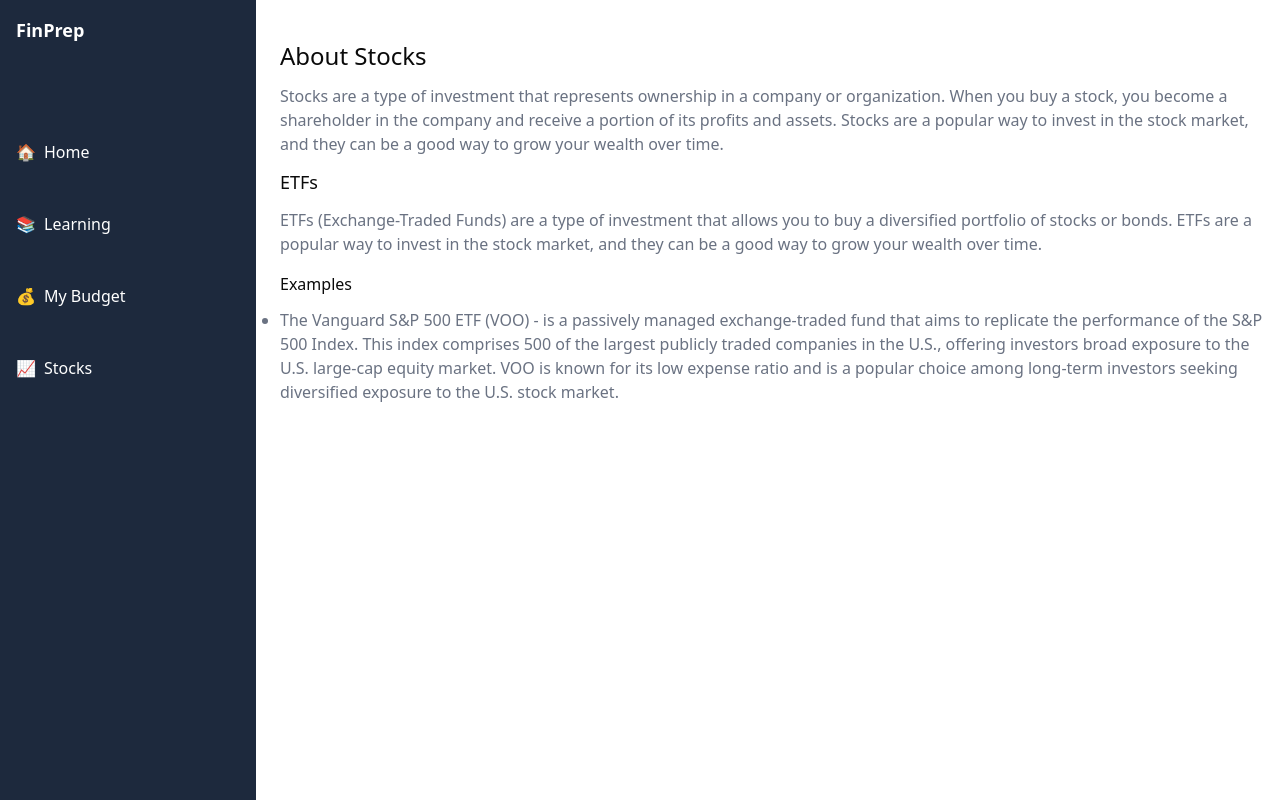
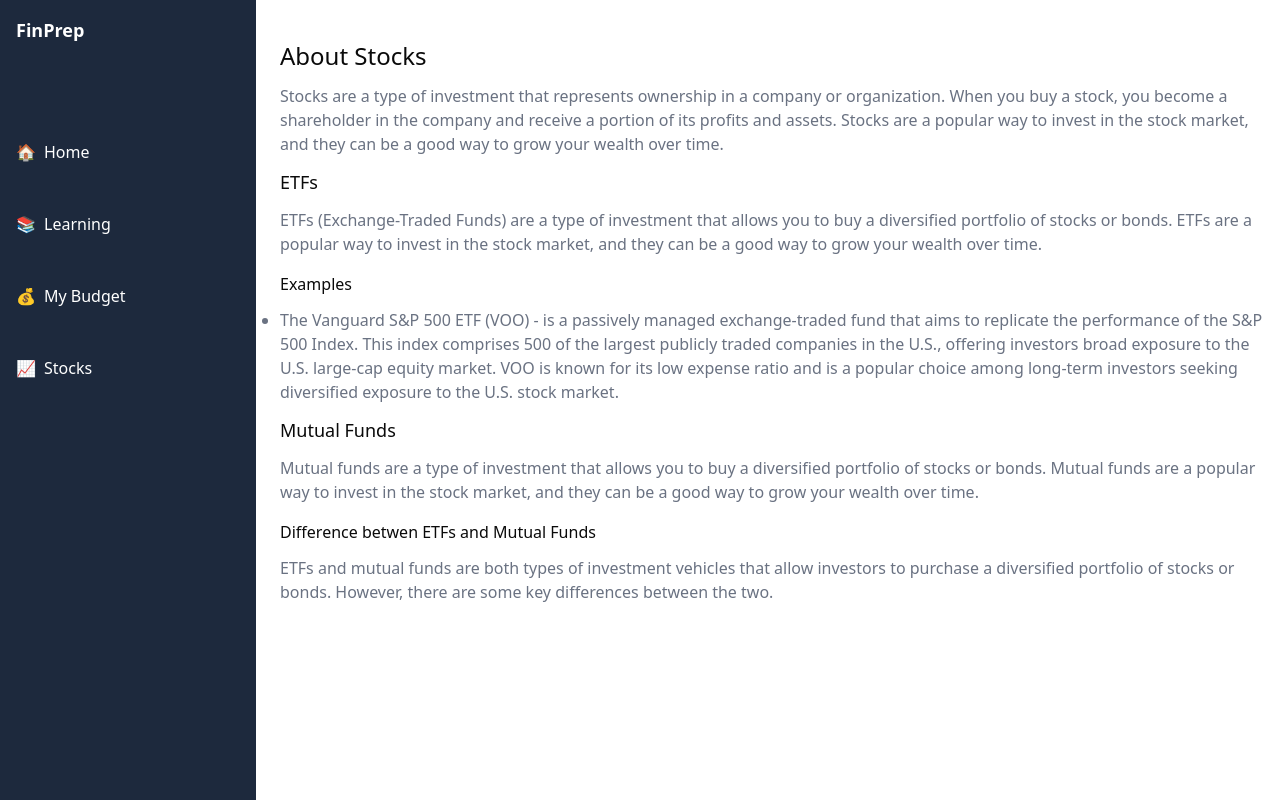
Before and after one commit to toluodunuga23/personal-finance-app, a Next.js app: page /learning in a window 1280 px wide. Built offline with nearby package versions, Linux system fonts and the light colour scheme.

Commit message:
added Description

```diff
--- a/src/app/learning/page.tsx
+++ b/src/app/learning/page.tsx
@@ -36,6 +36,19 @@ const Learning = () => {
           exposure to the U.S. stock market.
         </li>
       </ul>
+      <h5 className="text-lg bold mt-3">Mutual Funds</h5>
+      <p className="text-gray-500 mt-3">
+        Mutual funds are a type of investment that allows you to buy a
+        diversified portfolio of stocks or bonds. Mutual funds are a popular
+        way to invest in the stock market, and they can be a good way to grow
+        your wealth over time.
+      </p>
+      <p className="mt-4 text-md">Difference betwen ETFs and Mutual Funds</p>
+      <p className="text-gray-500 mt-3">
+        ETFs and mutual funds are both types of investment vehicles that allow
+        investors to purchase a diversified portfolio of stocks or bonds. However,
+        there are some key differences between the two.
+      </p>
       <Sidebar />
     </div>
   );
```
